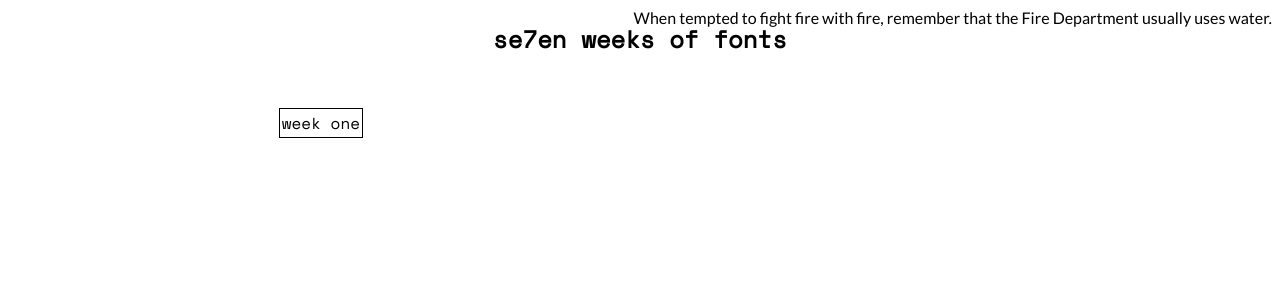
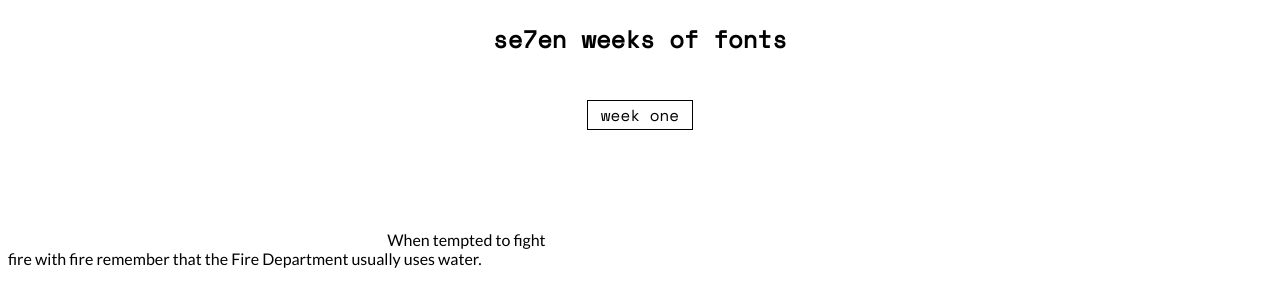
Before and after one commit to gprocell927/seven-weeks-of-fonts, a plain HTML site: page index.html in a window 1280 px wide. Drawn offline with nearby package versions, Linux system fonts and the light colour scheme; a web font is replaced by a local one.

Commit message:
WIP positioning week one text

```diff
--- a/index.html
+++ b/index.html
@@ -15,7 +15,16 @@
     </header>
     <section id="week-one">
       <article class="week-text">week one </article>
-        <aside class="one-text">When tempted to fight fire with fire, remember that the Fire Department usually uses water.</aside>
+        <aside class="one-text">
+          <span class="when">When tempted to fight</span>
+          <span class="first-fire">fire</span>
+          <span class="with">with</span>
+          <span class="second-fire">fire</span>
+          <span class="remember">remember that the </span>
+          <span class="fire-department">Fire Department</span>
+          <span class="usually"> usually uses</span>
+          <span class="water"> water.</span>
+        </aside>
     </section>
   </body>
 
--- a/styles.css
+++ b/styles.css
@@ -1,32 +1,44 @@
-.heading {
+header {
   position: fixed;
   border-color: #E7E7E7;
   top: 0;
   border-width: 0 0 1px;
   right: 0;
   left: 0;
-  min-height: 50px;
+  height: 50px;
   margin-bottom:20px;
   border: 1px solid transparent;
   display: block;
   font-family: 'Space Mono', monospace;
   text-align: -webkit-center;
+  z-index: 1
 }
 
 .week-text {
   font-family: 'Space Mono', monospace;
   border: 1px solid #000000;
   padding: 2px;
+  width: 100px;
+  text-align: center;
   margin: auto;
-  margin-top: 100px;
 }
 
 #week-one {
-  display: flex;
+  margin-top: 100px;
 }
 
 .one-text{
 font-family: 'Lato', sans-serif;
+margin-top: 100px;
+}
+
+/*week one */
+.when{
+  display: block;
+  margin-left: 30%
+}
+
+.first-fire{
 }
 
 font-family: 'Lato', sans-serif;
```
